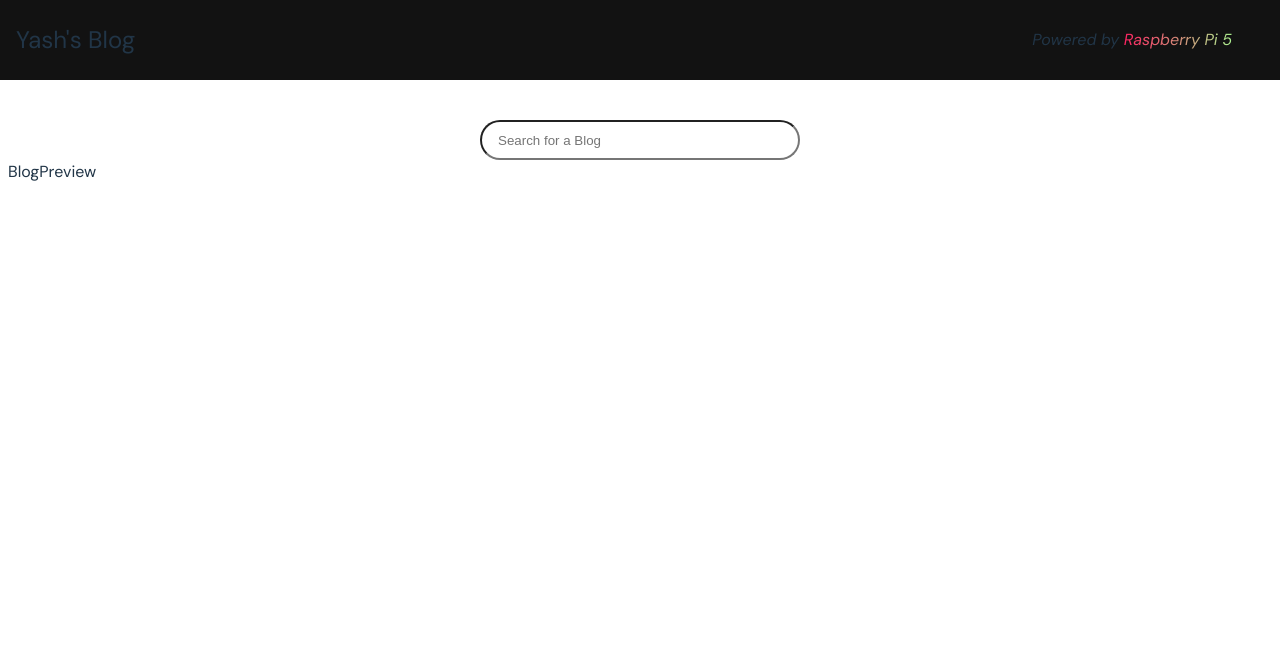
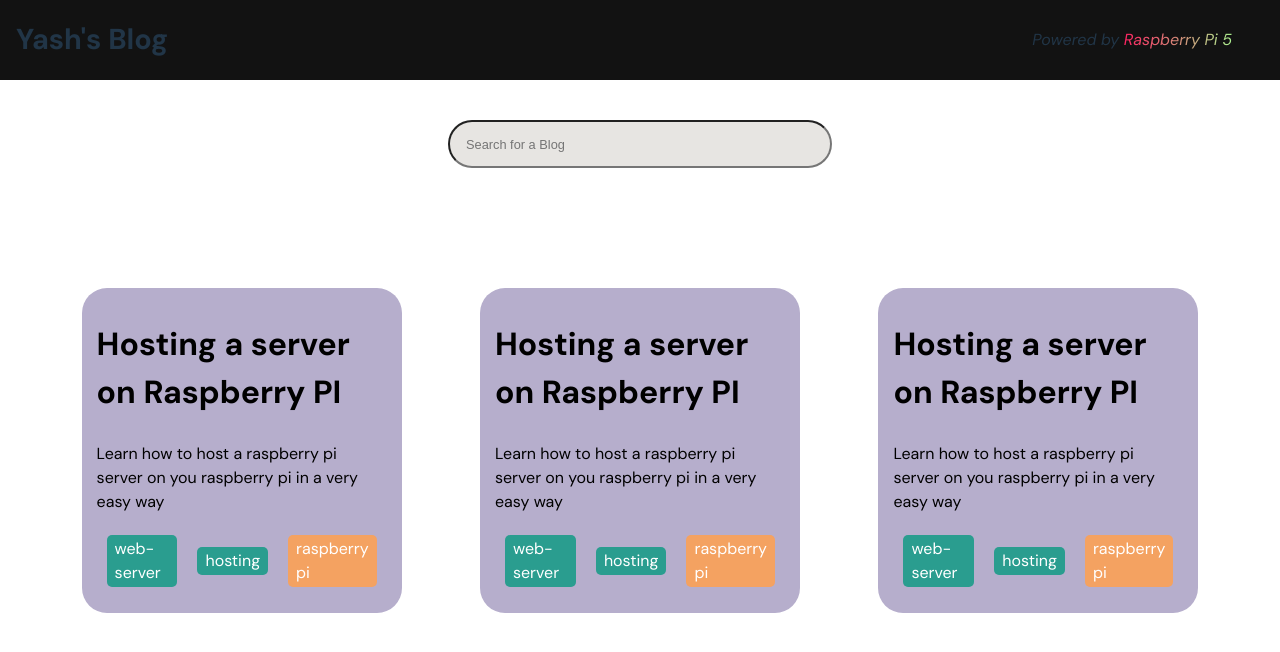
Before and after one commit to yashkathe/my-blog, a React (Vite) app: page / in a window 1280 px wide. Shown: the top 652 px of the page. Built offline with nearby package versions, Linux system fonts and the light colour scheme.

Commit message:
created blog previews for home page and tag components

```diff
--- a/src/App.jsx
+++ b/src/App.jsx
@@ -3,6 +3,7 @@ import Header from "./Components/Header";
 import SearchBar from "./Components/SearchBar";
 
 import styles from "./App.module.css"
+import Blogs from "./Components/Blogs";
 
 function App() {
 
@@ -11,7 +12,7 @@ function App() {
             <Header/>
             <div className={styles.components}>
                 <SearchBar/>
-                <BlogPreview/>
+                <Blogs/>
             </div>
         </div>
   )
--- a/src/Components/BlogPreview.jsx
+++ b/src/Components/BlogPreview.jsx
@@ -1,9 +1,21 @@
-import React from 'react'
+import React from "react";
 
-const BlogPreview = () => {
-  return (
-    <div>BlogPreview</div>
-  )
-}
+import Tag from "./Tags/Tag";
 
-export default BlogPreview
+import styles from "./BlogPreview.module.css";
+
+const BlogPreview = ({ title, description, tags }) => {
+	return (
+		<div className={styles.parent}>
+			<h2>{title}</h2>
+			<p>{description}</p>
+			<ul>
+				{tags.map((tag) => (
+					<Tag key={tag} tagname={tag} />
+				))}
+			</ul>
+		</div>
+	);
+};
+
+export default BlogPreview;
--- a/src/Components/BlogPreview.module.css
+++ b/src/Components/BlogPreview.module.css
@@ -0,0 +1,31 @@
+.parent{
+    background-color: #b6aecc;
+    height: auto;
+    width: 25vw;
+    border-radius: 25px;
+    padding: 5px 15px;
+    box-sizing: border-box;
+    margin: 5vh 2vw;
+}
+
+.parent:hover{
+    cursor: pointer;
+}
+
+.parent > h2{
+    font-size: 2rem;
+    color: #000000;
+}
+
+.parent > p{
+    font-size: 1rem;
+    color: #000000;
+}
+
+.parent > ul{
+    display: flex;
+    flex-direction: row;
+    align-items: center;
+    justify-content: flex-start;
+    padding: 0;
+}
--- /dev/null
+++ b/src/Components/Blogs.jsx
@@ -0,0 +1,42 @@
+import React, { useState } from "react";
+import BlogPreview from "./BlogPreview";
+
+import styles from './Blogs.module.css'
+
+const Blogs = () => {
+	const blogs = [
+		{
+			title: "Hosting a server on Raspberry PI",
+            description: "Learn how to host a raspberry pi server on you raspberry pi in a very easy way",
+            tags:["web-server", "hosting", "raspberry pi"]
+		},
+        {
+			title: "Hosting a server on Raspberry PI",
+            description: "Learn how to host a raspberry pi server on you raspberry pi in a very easy way",
+            tags:["web-server", "hosting", "raspberry pi"]
+		},
+        {
+			title: "Hosting a server on Raspberry PI",
+            description: "Learn how to host a raspberry pi server on you raspberry pi in a very easy way",
+            tags:["web-server", "hosting", "raspberry pi"]
+		}
+	];
+
+    const [previewBlogs, setPreviewBlogs] = useState(blogs)
+
+	return(
+
+     <div className={styles.parent}>
+        {previewBlogs.map((blog) => (
+            <BlogPreview
+                key={Math.random()}
+                title={blog.title}
+                description={blog.description}
+                tags={blog.tags}
+            />
+        ))}
+    </div>
+    )
+};
+
+export default Blogs;
--- /dev/null
+++ b/src/Components/Blogs.module.css
@@ -0,0 +1,8 @@
+.parent {
+	margin: 5rem 3rem;
+	display: flex;
+	flex-direction: row;
+	align-items: flex-start;
+	justify-content: space-between;
+    flex-wrap: wrap;
+}
--- a/src/Components/Header.jsx
+++ b/src/Components/Header.jsx
@@ -6,7 +6,7 @@ const Header = () => {
   return (
     <div className={styles.parent}>
         <section>
-            <p>Yash's Blog</p>
+            <h1>Yash's Blog</h1>
         </section>
         <section>
             <p>Powered by <span className={styles.rpi}>Raspberry Pi 5</span></p>
--- a/src/Components/Header.module.css
+++ b/src/Components/Header.module.css
@@ -29,8 +29,8 @@
     font-style: italic;
 }
 
-.parent > section:nth-child(1) > p{
-    font-size: 1.5rem;
+.parent > section:nth-child(1) > h1{
+    font-size: 1.8rem;
     margin: 0;
 }
 
--- a/src/Components/SearchBar.module.css
+++ b/src/Components/SearchBar.module.css
@@ -8,12 +8,15 @@
 
 .input {
     outline: none;
-    height: 5vh;
-    width: 25vw;
+    height: 6vh;
+    width: 30vw;
     padding: 1rem;
     box-sizing: border-box;
     border-radius: 25px;
     transition: 400ms;
+    background: #e7e5e2 ;
+    color: black;
+    font-size: 0.8rem;
 }
 
 .input_clicked {
--- /dev/null
+++ b/src/Components/Tags/Tag.jsx
@@ -0,0 +1,42 @@
+import React from "react";
+
+import styles from "./Tag.module.css";
+
+const colors = [
+	"#e63946",
+	"#f4a261",
+	"#2a9d8f",
+	"#264653",
+	"#e9c46a",
+	"#0077b6",
+	"#0096c7",
+	"#00b4d8",
+	"#48cae4",
+	"#90e0ef",
+];
+
+const hashStringToColor = (string) => {
+    let hash = 0;
+    for (let i = 0; i < string.length; i++) {
+      hash = string.charCodeAt(i) + ((hash << 5) - hash);
+    }
+    const index = Math.abs(hash) % colors.length;
+    return colors[index];
+  };
+
+const Tag = ({ tagname }) => {
+    const color = hashStringToColor(tagname);
+	const tagStyle = {
+		backgroundColor: color,
+		color: "#fff",
+		borderColor: color,
+	};
+
+	return (
+		<div className={styles.tag} style={tagStyle}>
+			{tagname}
+		</div>
+	);
+};
+
+export default Tag;
--- /dev/null
+++ b/src/Components/Tags/Tag.module.css
@@ -0,0 +1,6 @@
+.tag{
+    box-sizing: border-box;
+    padding: 2px 8px;
+    margin: 5px 10px;
+    border-radius: 5px;
+}
```
Also changed, not shown: src/Context/Variants.js (+4 -5 lines), src/Components/UI/BackDrop.jsx (indentation only).
